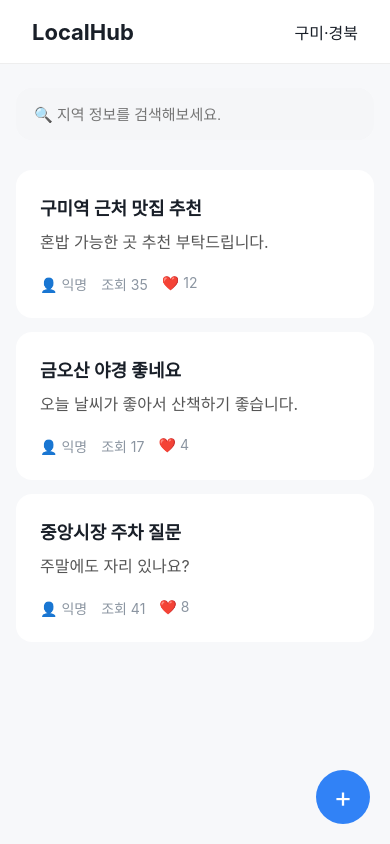
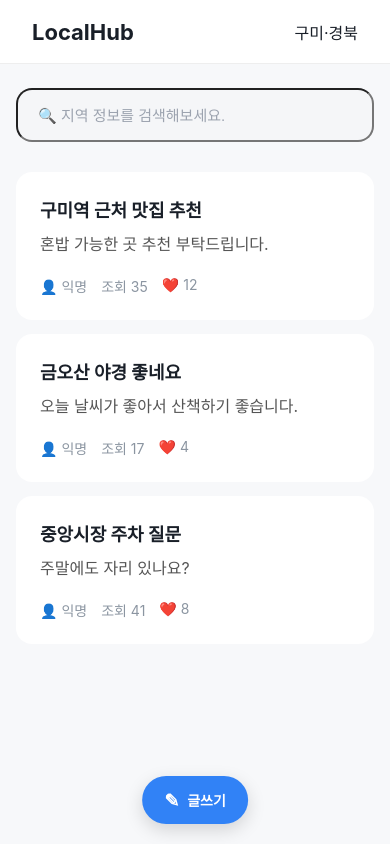
Before and after one commit to ongdikk/local-hub, a Vue app: page /board in a window 390 px wide. Built offline with nearby package versions, Linux system fonts and the light colour scheme.

Commit message:
Style: 글쓰기 버튼 위치 및 검색창 기능 수정

```diff
--- a/src/components/board/PostCard.vue
+++ b/src/components/board/PostCard.vue
@@ -1,169 +1,94 @@
 <template>
-
-  <article
-    class="card"
-    @click="goDetail"
-  >
-
+  <article class="card" @click="goDetail">
     <h3 class="title">
       {{ post.title }}
     </h3>
-
 
     <p class="content">
       {{ post.content }}
     </p>
 
+    <div class="info">
+      <span> 👤 익명 </span>
 
-    <div class="info">
+      <span> 조회 {{ post.views }} </span>
 
-
-      <span>
-        👤 익명
-      </span>
-
-
-      <span>
-        조회 {{ post.views }}
-      </span>
-
-
-      <span>
-        ❤️ {{ post.likes }}
-      </span>
-
-
+      <span> ❤️ {{ post.likes }} </span>
     </div>
-
-
   </article>
-
-
 </template>
 
-
 <script setup>
-
-import { useRouter } from "vue-router"
-
+import { useRouter } from 'vue-router'
 
 const props = defineProps({
-
-  post:{
-    type:Object,
-    required:true
-  }
-
+  post: {
+    type: Object,
+    required: true,
+  },
 })
-
 
 const router = useRouter()
 
+function goDetail() {
+  router.push(`/post/${props.post.id}`)
+}
+</script>
 
+<style scoped>
+.card {
+  background: white;
 
-function goDetail(){
+  border-radius: 16px;
 
-  router.push(
-    `/post/${props.post.id}`
-  )
+  padding: 24px;
 
+  margin-bottom: 14px;
+
+  cursor: pointer;
+
+  transition: 0.2s;
 }
 
+.card:hover {
+  transform: translateY(-2px);
 
-</script>
-
-
-<style scoped>
-
-
-.card{
-
-
-  background:white;
-
-  border-radius:16px;
-
-  padding:24px;
-
-  margin-bottom:14px;
-
-  cursor:pointer;
-
-
-  transition:.2s;
-
-
+  box-shadow: 0 6px 18px rgba(0, 0, 0, 0.06);
 }
 
+.title {
+  font-size: 18px;
 
+  font-weight: 700;
 
-.card:hover{
-
-
-  transform:translateY(-2px);
-
-
-  box-shadow:
-    0 6px 18px rgba(0,0,0,.06);
-
-
+  margin-bottom: 10px;
 }
 
+.content {
+  color: #555;
 
+  line-height: 1.5;
 
-.title{
+  margin-bottom: 20px;
 
+  overflow: hidden;
 
-  font-size:18px;
+  text-overflow: ellipsis;
 
-  font-weight:700;
+  display: -webkit-box;
 
-  margin-bottom:10px;
+  -webkit-line-clamp: 2;
 
-
+  -webkit-box-orient: vertical;
 }
 
+.info {
+  display: flex;
 
+  gap: 14px;
 
-.content{
+  color: #8b95a1;
 
-
-  color:#555;
-
-  line-height:1.5;
-
-  margin-bottom:20px;
-
-
-  overflow:hidden;
-
-  text-overflow:ellipsis;
-
-  display:-webkit-box;
-
-  -webkit-line-clamp:2;
-
-  -webkit-box-orient:vertical;
-
-
+  font-size: 14px;
 }
-
-
-
-.info{
-
-
-  display:flex;
-
-  gap:14px;
-
-  color:#8b95a1;
-
-  font-size:14px;
-
-
-}
-
-
-
 </style>
--- a/src/components/board/PostList.vue
+++ b/src/components/board/PostList.vue
@@ -1,62 +1,23 @@
 <template>
-
-
-<div class="list">
-
-
-  <PostCard
-
-    v-for="post in posts"
-
-    :key="post.id"
-
-    :post="post"
-
-  />
-
-
-</div>
-
-
+  <div class="list">
+    <PostCard v-for="post in posts" :key="post.id" :post="post" />
+  </div>
 </template>
 
-
-
 <script setup>
-
-
-import PostCard from "./PostCard.vue"
-
-
+import PostCard from './PostCard.vue'
 
 defineProps({
+  posts: {
+    type: Array,
 
-  posts:{
-
-    type:Array,
-
-    default:()=>[]
-
-  }
-
-
+    default: () => [],
+  },
 })
-
-
 </script>
 
-
-
 <style scoped>
-
-
-.list{
-
-
-  width:100%;
-
-
+.list {
+  width: 100%;
 }
-
-
 </style>
--- a/src/views/BoardView.vue
+++ b/src/views/BoardView.vue
@@ -2,11 +2,20 @@
   <Header />
 
   <AppContainer>
-    <input class="search" v-model="keyword" placeholder="🔍 지역 정보를 검색해보세요." />
+    <input
+      class="search"
+      :value="keyword"
+      @input="keyword = $event.target.value"
+      placeholder="🔍 지역 정보를 검색해보세요."
+    />
 
     <PostList :posts="filteredPosts" />
 
-    <button class="write" @click="goWrite">+</button>
+    <button class="write" @click="goWrite">
+      <span class="icon"> ✎ </span>
+
+      <span> 글쓰기 </span>
+    </button>
   </AppContainer>
 </template>
 
@@ -34,7 +43,15 @@ onMounted(() => {
 })
 
 const filteredPosts = computed(() => {
-  return boardStore.posts.filter((post) => post.title.includes(keyword.value))
+  const search = keyword.value.trim().toLowerCase()
+
+  if (!search) {
+    return boardStore.posts
+  }
+
+  return boardStore.posts.filter((post) => {
+    return post.title.toLowerCase().includes(search) || post.content.toLowerCase().includes(search)
+  })
 })
 
 function goWrite() {
@@ -46,11 +63,9 @@ function goWrite() {
 .search {
   width: 100%;
 
-  height: 52px;
+  height: 54px;
 
-  padding: 0 18px;
-
-  border: none;
+  padding: 0 20px;
 
   border-radius: 16px;
 
@@ -60,48 +75,82 @@ function goWrite() {
 
   box-sizing: border-box;
 
+  transition: 0.2s;
+
   margin-bottom: 30px;
 }
 
+.search::placeholder {
+  color: #9ca3af;
+}
+
 .search:focus {
-  outline: 2px solid #3182f6;
+  outline: none;
+
+  border-color: #3182f6;
+
+  box-shadow: 0 0 0 3px rgba(49, 130, 246, 0.12);
 }
 
 .write {
   position: fixed;
 
-  right: 30px;
+  left: 50%;
 
-  bottom: 30px;
+  bottom: 32px;
 
-  width: 60px;
+  transform: translateX(-50%);
 
-  height: 60px;
+  height: 52px;
+
+  padding: 0 28px;
+
+  display: flex;
+
+  align-items: center;
+
+  justify-content: center;
+
+  gap: 8px;
 
   border: none;
 
-  border-radius: 50%;
+  border-radius: 26px;
 
   background: #3182f6;
 
   color: white;
 
-  font-size: 32px;
+  font-size: 15px;
+
+  font-weight: 600;
+
+  box-shadow: 0 6px 18px rgba(0, 0, 0, 0.15);
 
   cursor: pointer;
+
+  transition: 0.2s;
+}
+
+.write:hover {
+  transform: translateX(-50%) translateY(-3px);
+}
+
+.icon {
+  font-size: 18px;
+
+  font-weight: bold;
 }
 
 @media (max-width: 768px) {
   .write {
-    right: 20px;
-
     bottom: 20px;
 
-    width: 54px;
+    height: 48px;
 
-    height: 54px;
+    padding: 0 22px;
 
-    font-size: 28px;
+    font-size: 14px;
   }
 }
 </style>
```
